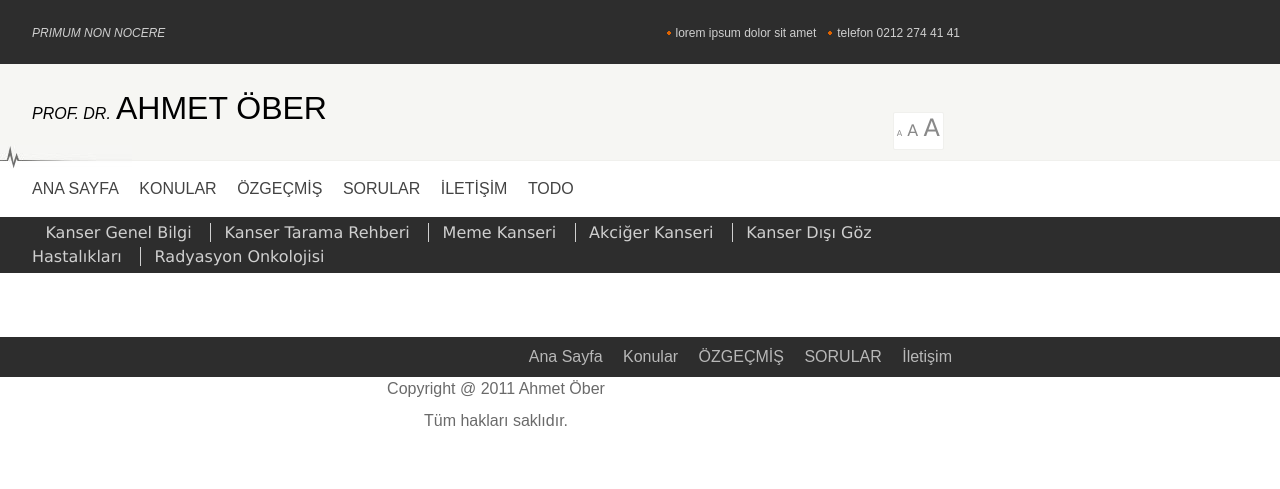
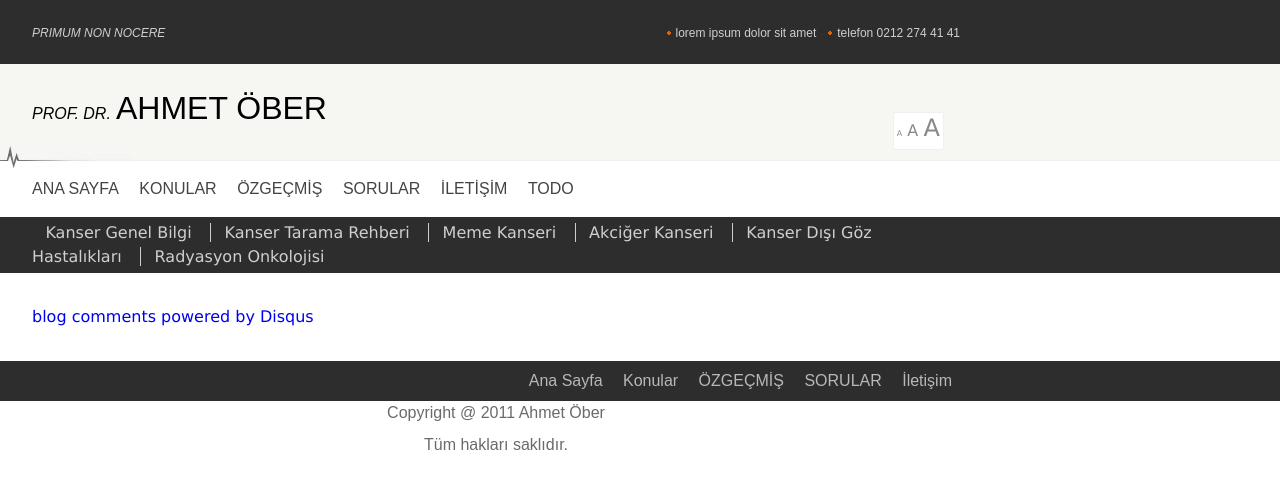
Before and after one commit to selimober/ao, a Python web app: template templates/articles.html in a window 1280 px wide. Shown: the top 489 px of the page. Run offline with Jinja, Linux system fonts and the light colour scheme; the template is opened without the code that fills it, so the values that code supplies are empty; style sheets or scripts are compiled from the project's sources; some libraries are stand-ins or nearby versions.

Commit message:
Still messing with paths

```diff
--- a/settings.py
+++ b/settings.py
@@ -38,11 +38,11 @@ SITE_ID = 1
 
 # If you set this to False, Django will make some optimizations so as not
 # to load the internationalization machinery.
-USE_I18N = True
+USE_I18N = False
 
 # If you set this to False, Django will not format dates, numbers and
 # calendars according to the current locale
-USE_L10N = True
+USE_L10N = False
 
 # Absolute filesystem path to the directory that will hold user-uploaded files.
 # Example: "/home/media/media.lawrence.com/media/"
--- a/templates/articles.html
+++ b/templates/articles.html
@@ -12,11 +12,32 @@
                 <li>{% block articles_taramaRehberi_url %}<a href="kanser_tarama_rehberi">Kanser Tarama Rehberi</a>{% endblock %}</li>
                 <li>{% block articles_memeKanseri_url %}<a href="meme_kanseri">Meme Kanseri</a>{% endblock %}</li>
                 <li>{% block articles_akcigerKanseri_url %}<a href="akciger_kanseri">Akciğer Kanseri</a>{% endblock %}</li>
-                <li>{% block articles_kanserDisiGoz_url %}<a href="kanser_disi_goz_hastaliklari">Kanser Dışı Göz Hastalıkları</a>{% endblock %}</li>
-                <li class="last">{% block articles_radyasyonOnkolojisi_url %}<a href="radyasyon_onkolojisi">Radyasyon Onkolojisi</a>{% endblock %}</li>
+                <li>{% block articles_kanserDisiGoz_url %}<a href="kanser_disi_goz_hastaliklari">Kanser Dışı Göz
+                    Hastalıkları</a>{% endblock %}</li>
+                <li class="last">{% block articles_radyasyonOnkolojisi_url %}<a href="radyasyon_onkolojisi">Radyasyon
+                    Onkolojisi</a>{% endblock %}</li>
             </ul>
         </div>
     </div>
 {% endblock %}
 
 {% block content %}{% endblock %}
+
+{% block disqus %}
+    <div id="disqus_thread"></div>
+    <script type="text/javascript">
+        /* * * CONFIGURATION VARIABLES: EDIT BEFORE PASTING INTO YOUR WEBPAGE * * */
+        var disqus_shortname = 'ahmetober'; // required: replace example with your forum shortname
+        var disqus_developer = 1;
+        /* * * DON'T EDIT BELOW THIS LINE * * */
+        (function () {
+            var dsq = document.createElement('script');
+            dsq.type = 'text/javascript';
+            dsq.async = true;
+            dsq.src = 'http://' + disqus_shortname + '.disqus.com/embed.js';
+            (document.getElementsByTagName('head')[0] || document.getElementsByTagName('body')[0]).appendChild(dsq);
+        })();
+    </script>
+    <noscript>Please enable JavaScript to view the <a href="http://disqus.com/?ref_noscript">comments powered by Disqus.</a></noscript>
+    <a href="http://disqus.com" class="dsq-brlink">blog comments powered by <span class="logo-disqus">Disqus</span></a>
+{% endblock %}
--- a/templates/base.html
+++ b/templates/base.html
@@ -73,6 +73,7 @@
 <div id="content">
     <div class="container">
         {% block content %}{% endblock %}
+        {% block disqus %}{% endblock %}
     </div>
 </div>
 
```
Also changed, not shown: templates/articles/kanser_genel_bilgi.html (line endings or trailing spaces).
